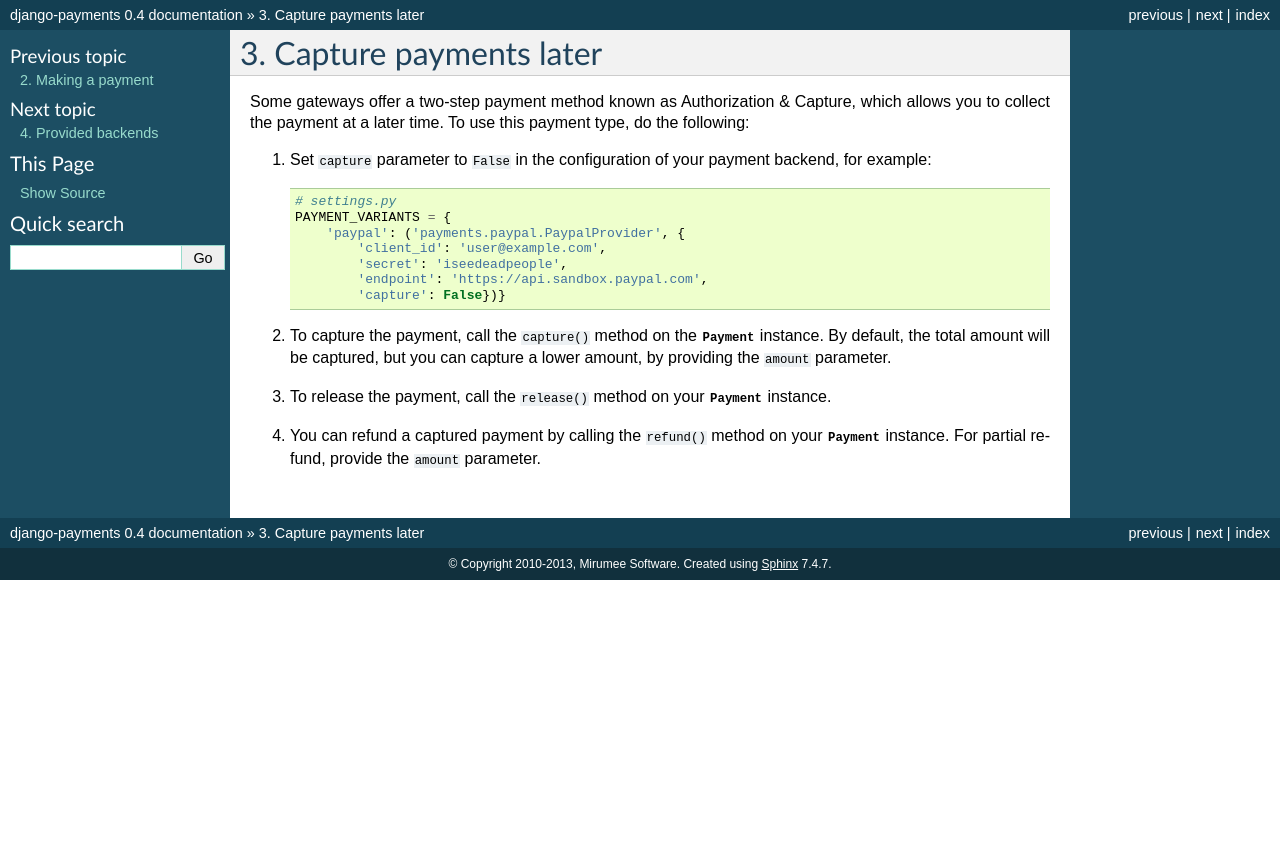
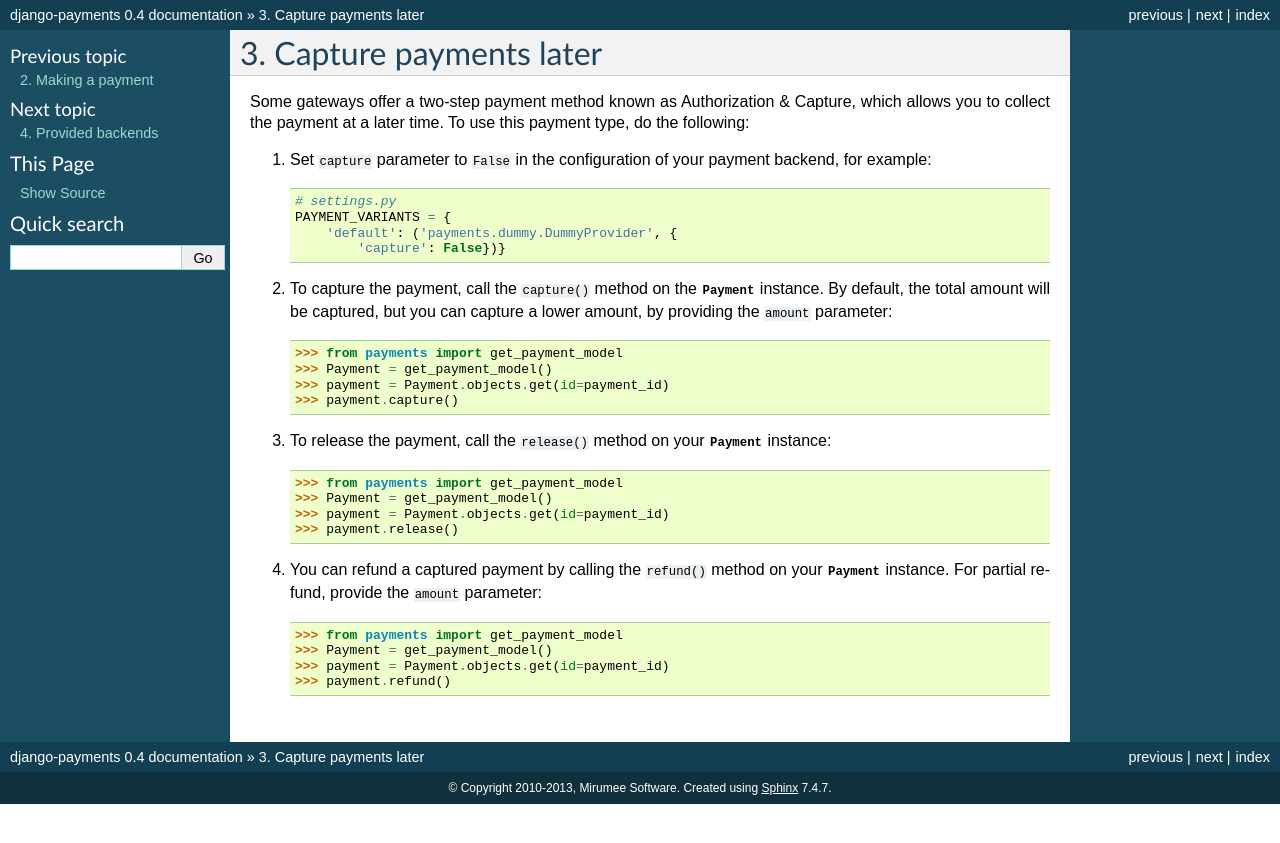
Before and after one commit to jazzband/django-payments, a Sphinx documentation site: the page built from doc/preauth.rst, in a window 1280 px wide. Shown: the top 843 px of the page. Built offline with Sphinx 7.4.7, drawn with Linux system fonts in a browser that asks for light colours.

Commit message:
Added code examples for preauth methods

```diff
--- a/doc/preauth.rst
+++ b/doc/preauth.rst
@@ -9,15 +9,29 @@
 
       # settings.py
       PAYMENT_VARIANTS = {
-          'paypal': ('payments.paypal.PaypalProvider', {
-              'client_id': 'user@example.com',
-              'secret': 'iseedeadpeople',
-              'endpoint': 'https://api.sandbox.paypal.com',
+          'default': ('payments.dummy.DummyProvider', {
               'capture': False})}
 
 
-#. To capture the payment, call the ``capture()`` method on the :class:`Payment` instance. By default, the total amount will be captured, but you can capture a lower amount, by providing the ``amount`` parameter.
+#. To capture the payment, call the ``capture()`` method on the :class:`Payment` instance. By default, the total amount will be captured, but you can capture a lower amount, by providing the ``amount`` parameter::
 
-#. To release the payment, call the ``release()`` method on your :class:`Payment` instance.
+    >>> from payments import get_payment_model
+    >>> Payment = get_payment_model()
+    >>> payment = Payment.objects.get(id=payment_id)
+    >>> payment.capture()
 
-#. You can refund a captured payment by calling the ``refund()`` method on your :class:`Payment` instance. For partial refund, provide the ``amount`` parameter.
+
+#. To release the payment, call the ``release()`` method on your :class:`Payment` instance::
+
+    >>> from payments import get_payment_model
+    >>> Payment = get_payment_model()
+    >>> payment = Payment.objects.get(id=payment_id)
+    >>> payment.release()
+
+
+#. You can refund a captured payment by calling the ``refund()`` method on your :class:`Payment` instance. For partial refund, provide the ``amount`` parameter::
+
+    >>> from payments import get_payment_model
+    >>> Payment = get_payment_model()
+    >>> payment = Payment.objects.get(id=payment_id)
+    >>> payment.refund()
```
